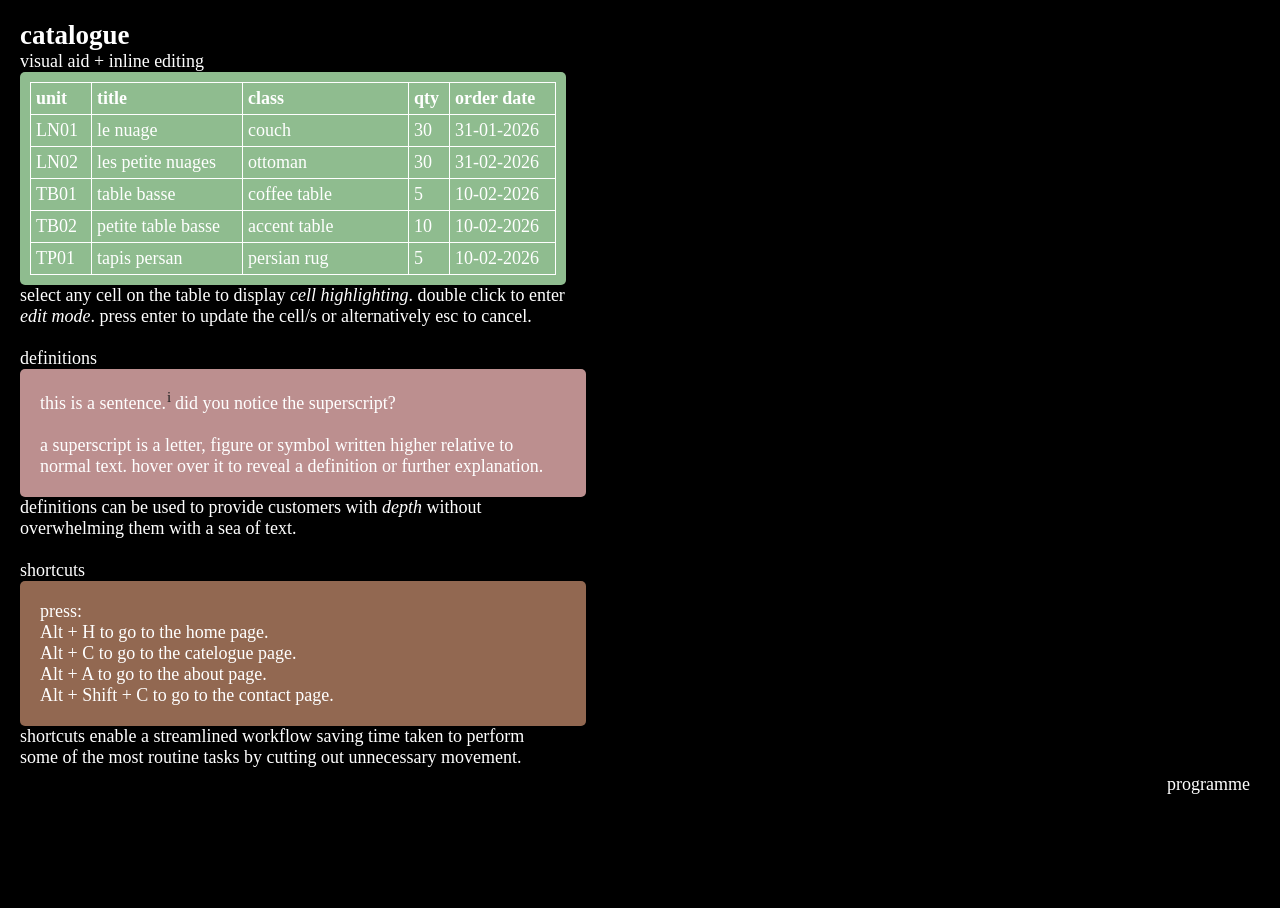
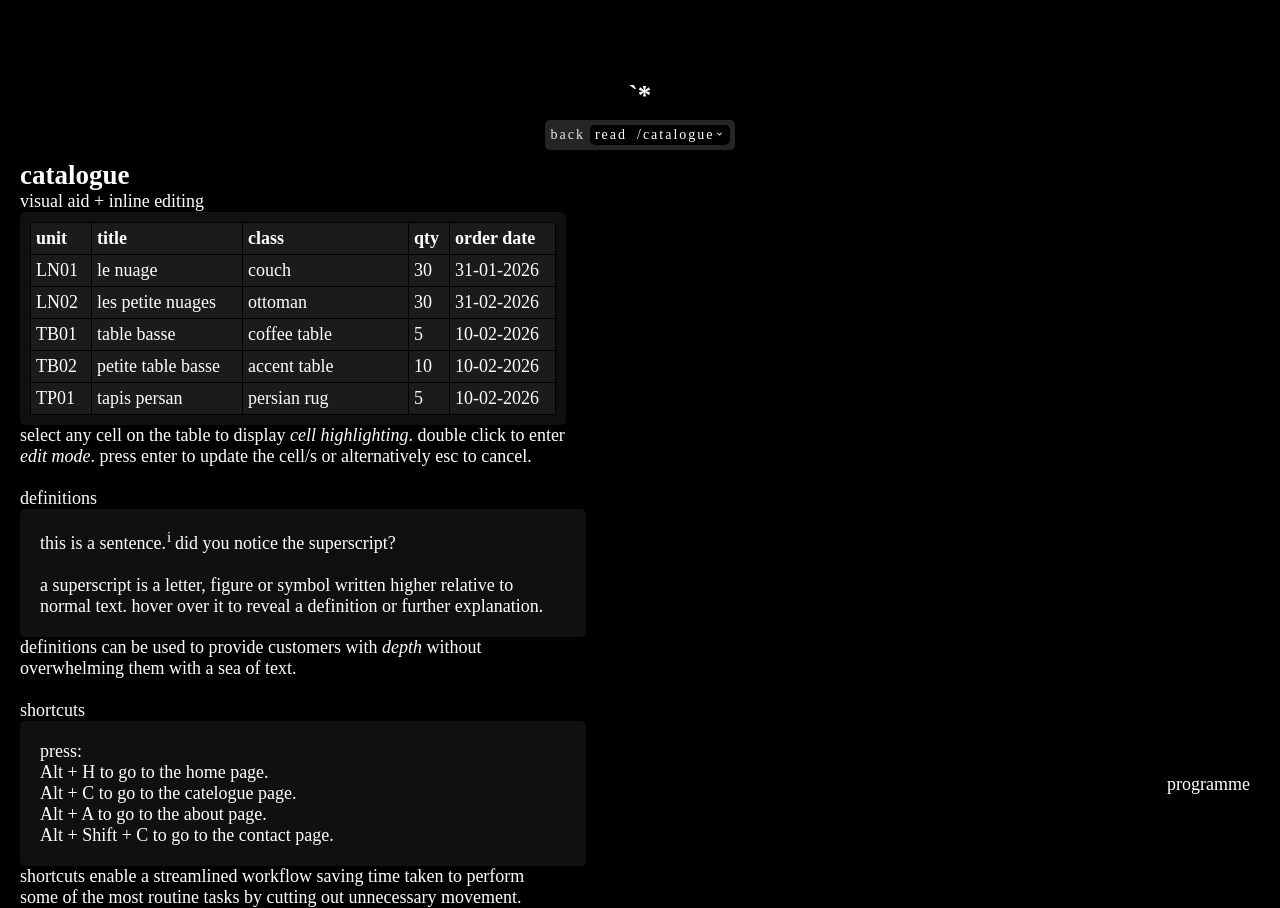
Before and after one commit to saburi-san/s-b-ri, an Angular app: page /catalogue in a window 1280 px wide. Before the commit the page ends 809 px from the top, so only its background shows below. Built offline with nearby package versions, Linux system fonts and the light colour scheme.

Commit message:
catelogue update

```diff
--- a/src/app/api-management/api-management.component.html
+++ b/src/app/api-management/api-management.component.html
@@ -7,7 +7,7 @@
 <section id='select'>
   <section id='back'><a routerLink="../">back</a></section>
   <section id='read'>
-    <p>read</p>
+    <section>read</section>
     <section id="selection">
       <section id='option'>
         <section id='selected'></section><i id=chevron class="material-icons">expand_more</i>
@@ -24,8 +24,6 @@
 </section>
 <section id='blog'>
 <h4>api management</h4>
-<br>
-<br>
 api management is handled with Django Rest Framework.
 <br>
 <br>
--- a/src/app/backend/backend.component.html
+++ b/src/app/backend/backend.component.html
@@ -7,7 +7,7 @@
 <section id='select'>
   <section id='back'><a routerLink="../">back</a></section>
   <section id='read'>
-    <p>read</p>
+    <section>read</section>
     <section id="selection">
       <section id='option'>
         <section id='selected'></section><i id=chevron class="material-icons">expand_more</i>
@@ -24,8 +24,6 @@
 </section>
 <section id='blog'>
 <h4>backend</h4>
-<br>
-<br>
 the backend is built using django
 <br>
 <br>
--- a/src/app/catalogue/catalogue.component.css
+++ b/src/app/catalogue/catalogue.component.css
@@ -1,6 +1,6 @@
 thead:nth-child(1)
 {
-  width:100;
+  width: 100%;
 }
 
 td > span
@@ -10,31 +10,31 @@ td > span
 
 .table-section
 {
-  width: calc(100vw - 20px - 20px);
+  width: calc(100vw - 40px - 20px);
   height: fit-content;
   padding: 10px;
   border-radius: 5px;
-  background-color: darkseagreen;
+  background-color: #33333350;
   opacity: 0.5;
 }
 
 .definition-section
 {
-  width: calc(100vw - 20px - 20px);
+  width: calc(100vw - 40px - 40px);
   height: fit-content;
   padding: var(--padding);
   border-radius: 5px;
-  background-color: rosybrown;
+  background-color: #33333350;
 }
 
 .shortcuts-section
 {
 /*width: calc(50vw - 20px - 20px);*/
-  width: calc(100vw - 20px - 20px);
+  width: calc(100vw - 40px - 40px);
   height: fit-content;
   padding: var(--padding);
   border-radius: 5px;
-  background-color: #926851;
+  background-color: #33333350;
 }
 
 .definition > p
@@ -54,13 +54,13 @@ td > span
 
 .lastcell
 {
-  min-width: calc(131px - 10px);
-  width: calc(100vw - 265px);
+  min-width: calc(131px - 20px);
+  width: calc(100vw - 285px);
 }
 .lastcellinput
 {
-  min-width: calc(131px - 10px - 10px);
-  width: calc(100vw - 265px );
+  min-width: calc(131px - 20px - 10px);
+  width: calc(100vw - 285px );
 }
 
 @media (width > 600px)
--- a/src/app/catalogue/catalogue.component.html
+++ b/src/app/catalogue/catalogue.component.html
@@ -1,3 +1,27 @@
+<section id='image'>
+  <h1>`*</h1>
+</section>
+
+<section id='container'>
+
+<section id='select'>
+  <section id='back'><a routerLink="../">back</a></section>
+  <section id='read'>
+    <section>read</section>
+    <section id="selection">
+      <section id='option'>
+        <section id='selected'></section><i id=chevron class="material-icons">expand_more</i>
+        <section id='options'>
+          <a routerLink='../catelogue'>catelogue</a>
+          <a routerLink='/thoughts'>thoughts</a>
+        </section>
+      </section>
+    </section>
+  </section>
+</section>
+
+</section>
+<section id='blog'>
 <h2 class='fade'>catalogue</h2>
 
 <p class='fade'>visual aid + inline editing</p>
@@ -78,4 +102,4 @@
   </p>
 </div>
 <p class='fade'>shortcuts enable a streamlined workflow saving time taken to perform some of the most routine tasks by cutting out unnecessary movement.</p>
-<br>
+</section>
--- a/src/app/catalogue/catalogue.component.ts
+++ b/src/app/catalogue/catalogue.component.ts
@@ -1,10 +1,11 @@
 import { Component, HostListener } from '@angular/core';
 import { CommonModule } from '@angular/common';
 import { FormsModule } from '@angular/forms';
+import { RouterLink } from '@angular/router';
 
 @Component({
   selector: 'app-catalogue',
-  imports: [FormsModule, CommonModule],
+  imports: [FormsModule, CommonModule, RouterLink],
   templateUrl: './catalogue.component.html',
   styleUrl: './catalogue.component.css'
 })
@@ -76,7 +77,7 @@ export class CatalogueComponent {
     const tds = document.querySelectorAll('td');
     for (const td of tds)
     {
-      td.style.background = 'darkseagreen';
+      td.style.background = '#33333360';
     }
     //console.log(index)
     //console.log(item)
@@ -133,7 +134,7 @@ export class CatalogueComponent {
 
     for (let data of td)
     {
-      data.style.background = 'darkseagreen';
+      data.style.background = '#33333360';
     }
 
     //console.log(event.target.tagName)
@@ -151,19 +152,19 @@ export class CatalogueComponent {
       let siblings = element.parentNode.children;
       for (let sibling of siblings)
         if (sibling == siblings[element.cellIndex - 1] && sibling != undefined)
-          sibling.style.background = '#bca58f';
+          sibling.style.background = '#bca58f60';
         else if (sibling == siblings[element.cellIndex + 1] && sibling != undefined)
-          sibling.style.background = '#926851';
+          sibling.style.background = '#92685160';
         else if (sibling != siblings[element.cellIndex] && sibling != undefined)
           sibling.style.background = 'seagreen';
 
-      element.style.background = 'rosybrown';
+      element.style.background = '#bc8f8f70';
       //console.log(Array.prototype.indexOf.call(tr, element.parentNode))
 
       if (tr[Array.prototype.indexOf.call(tr, element.parentNode) + 1] != undefined)
-        tr[Array.prototype.indexOf.call(tr, element.parentNode) + 1].children[element.cellIndex].style.background = '#a9846a';
+        tr[Array.prototype.indexOf.call(tr, element.parentNode) + 1].children[element.cellIndex].style.background = '#a9846a60';
       if (tr[Array.prototype.indexOf.call(tr, element.parentNode) - 1] != undefined)
-        tr[Array.prototype.indexOf.call(tr, element.parentNode) - 1].children[element.cellIndex].style.background = '#a17a7a';
+        tr[Array.prototype.indexOf.call(tr, element.parentNode) - 1].children[element.cellIndex].style.background = '#a17a7a60';
     }
 
     if (event.target.tagName == 'INPUT' )
@@ -184,7 +185,7 @@ export class CatalogueComponent {
 
     for (let data of td)
     {
-      data.style.background = 'darkseagreen';
+      data.style.background = '#33333360';
     }
 
     //console.log(event.target.tagName)
@@ -202,19 +203,19 @@ export class CatalogueComponent {
       let siblings = element.parentNode.children;
       for (let sibling of siblings)
         if (sibling == siblings[element.cellIndex - 1] && sibling != undefined)
-          sibling.style.background = '#bca58f';
+          sibling.style.background = '#bca58f60';
         else if (sibling == siblings[element.cellIndex + 1] && sibling != undefined)
-          sibling.style.background = '#926851';
+          sibling.style.background = '#92685160';
         //else if (sibling != siblings[element.cellIndex] && sibling != undefined)
           //sibling.style.background = 'seagreen';
 
-      element.style.background = 'rosybrown';
+      element.style.background = '#bc8f8f70';
       //console.log(Array.prototype.indexOf.call(tr, element.parentNode))
 
       if (tr[Array.prototype.indexOf.call(tr, element.parentNode) + 1] != undefined)
-        tr[Array.prototype.indexOf.call(tr, element.parentNode) + 1].children[element.cellIndex].style.background = '#a9846a';
+        tr[Array.prototype.indexOf.call(tr, element.parentNode) + 1].children[element.cellIndex].style.background = '#a9846a60';
       if (tr[Array.prototype.indexOf.call(tr, element.parentNode) - 1] != undefined)
-        tr[Array.prototype.indexOf.call(tr, element.parentNode) - 1].children[element.cellIndex].style.background = '#a17a7a';
+        tr[Array.prototype.indexOf.call(tr, element.parentNode) - 1].children[element.cellIndex].style.background = '#a17a7a60';
     }
 
     if (event.target.tagName == 'INPUT' || event.target.tagName == 'SPAN')
@@ -231,18 +232,18 @@ export class CatalogueComponent {
 
       for (let sibling of siblings)
         if (sibling == siblings[parent.cellIndex - 1] && sibling != undefined)
-          sibling.style.background = '#bca58f';
+          sibling.style.background = '#bca58f60';
         else if (sibling == siblings[parent.cellIndex + 1] && sibling != undefined)
-          sibling.style.background = '#926851';
+          sibling.style.background = '#92685160';
         //else if (sibling != siblings[parent.cellIndex] && sibling != undefined)
           //sibling.style.background = 'seagreen';
 
       if (tr[Array.prototype.indexOf.call(tr, parent.parentNode) + 1] != undefined)
-        tr[Array.prototype.indexOf.call(tr, parent.parentNode) + 1].children[parent.cellIndex].style.background = '#a9846a';
+        tr[Array.prototype.indexOf.call(tr, parent.parentNode) + 1].children[parent.cellIndex].style.background = '#a9846a60';
       if (tr[Array.prototype.indexOf.call(tr, parent.parentNode) - 1] != undefined)
-        tr[Array.prototype.indexOf.call(tr, parent.parentNode) - 1].children[parent.cellIndex].style.background = '#a17a7a';
+        tr[Array.prototype.indexOf.call(tr, parent.parentNode) - 1].children[parent.cellIndex].style.background = '#a17a7a60';
 
-      parent.style.background = 'rosybrown';
+      parent.style.background = '#bc8f8f70';
     }
 
   }
--- a/src/app/frontend/frontend.component.html
+++ b/src/app/frontend/frontend.component.html
@@ -7,7 +7,7 @@
 <section id='select'>
   <section id='back'><a routerLink="../">back</a></section>
   <section id='read'>
-    <p>read</p>
+    <section>read</section>
     <section id="selection">
       <section id='option'>
         <section id='selected'></section><i id=chevron class="material-icons">expand_more</i>
--- a/src/styles.css
+++ b/src/styles.css
@@ -141,7 +141,7 @@ a
 
 p
 {
-  width: 100%;
+  width: calc(100vw - 40px);
 }
 
 
@@ -149,12 +149,12 @@ p
 /* visual aid + inline editing */
 table
 {
-  background-color: darkseagreen;
+  background-color: #33333350;
 }
 
 table, th, tr, td
 {
-  border: 0.5px solid;
+  border: 0.5px solid black;
   border-collapse: collapse;
 }
 
@@ -175,19 +175,20 @@ input
   font-family: inherit;
   font-size: inherit;
   font-weight: inherit;
-  color: #444444;
+  color: #d3d3d3;
 
 }
 
 input:focus{
   /*pointer-events: none;*/
   outline: 1px inset;
+  color: #d3d3d3;
 }
 
 /* definitions */
 sup
 {
-  color: #222222;
+  color: white;
   padding-left: 1px;
   padding-bottom: 5px;
   padding-top: 5px;
@@ -210,7 +211,7 @@ span.definition
   z-index: 2;
   transform: translateY(-20px);
   visibility: hidden;
-  color: black;
+  color: white;
 }
 
 
```
